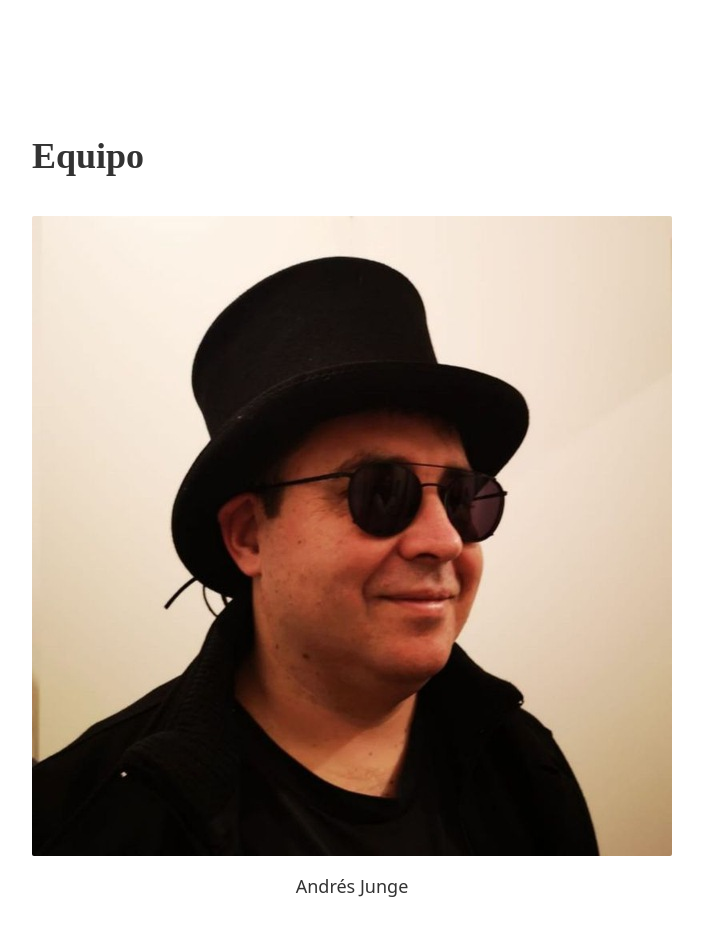
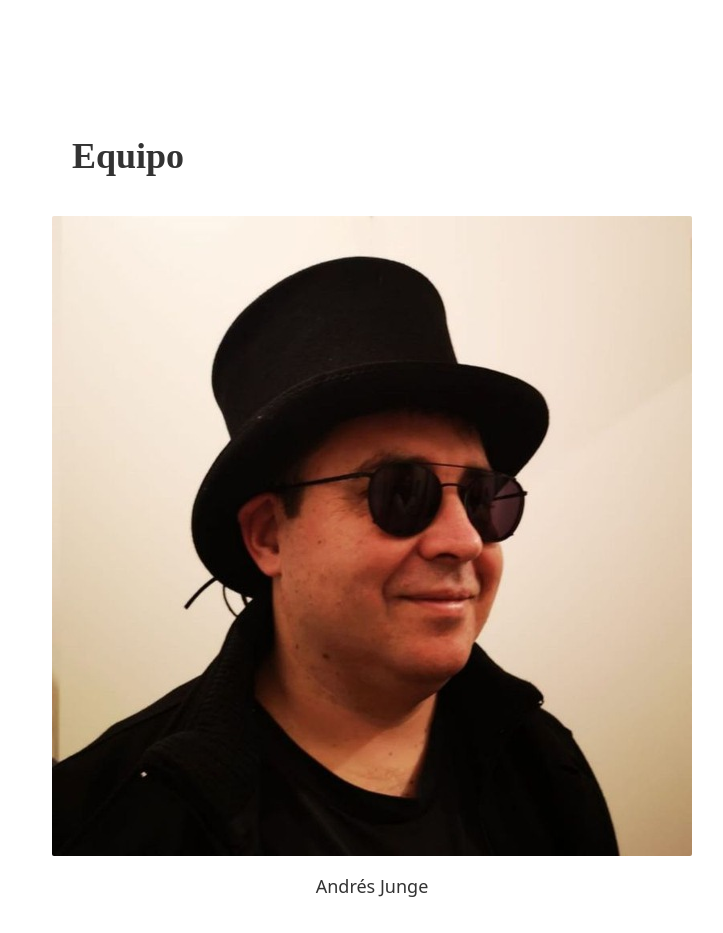
Before and after one commit to Ethereum-Chile/Eth-Chile_Landing_2025, an Astro site: page / in a window 1280 px wide. Shown: the part 2440-3373 px from the top of the page, without its empty margins (128-851 px from the left). Built offline with nearby package versions, Linux system fonts and the light colour scheme; Astro itself is replaced by a stand-in of ours.

Commit message:
Fixed horizontal padding in teams section

```diff
--- a/src/components/Team.astro
+++ b/src/components/Team.astro
@@ -10,9 +10,9 @@ import pato from 'assets/pato.jpg'
 import patricio from 'assets/patricio.jpg'
 ---
 
-<section class="flex flex-col px-10 md:px-40 min-h-[100vh] pt-[10vh]" id="team">
-    <h2 class="font-raleway text-4xl mb-10 font-semibold">Equipo</h2>
-    <div class="flex flex-col mb-10">
+<section class="flex flex-col md:px-40 min-h-[100vh] pt-[10vh]" id="team">
+    <h2 class="font-raleway text-4xl mb-10 font-semibold px-10">Equipo</h2>
+    <div class="flex flex-col mb-10 px-5">
         <div class="flex flex-wrap justify-evenly md:justify-between md:mb-10">
             <div class="flex flex-col items-center mb-4 md:mb-0">
                 <Picture src={andres} alt="Foto perfil" widths={[160,213]} aspectRatio="1:1" sizes="(min-width: 1024px) 213px, 160px" class="rounded-sm"/>
```
